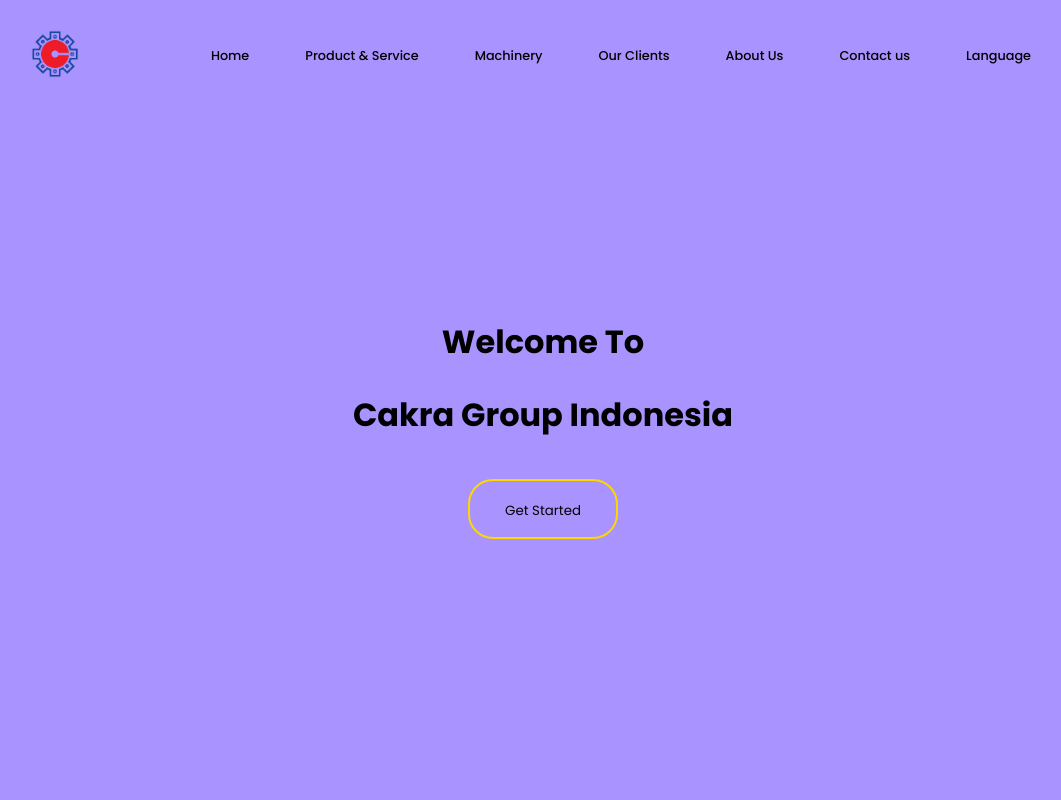
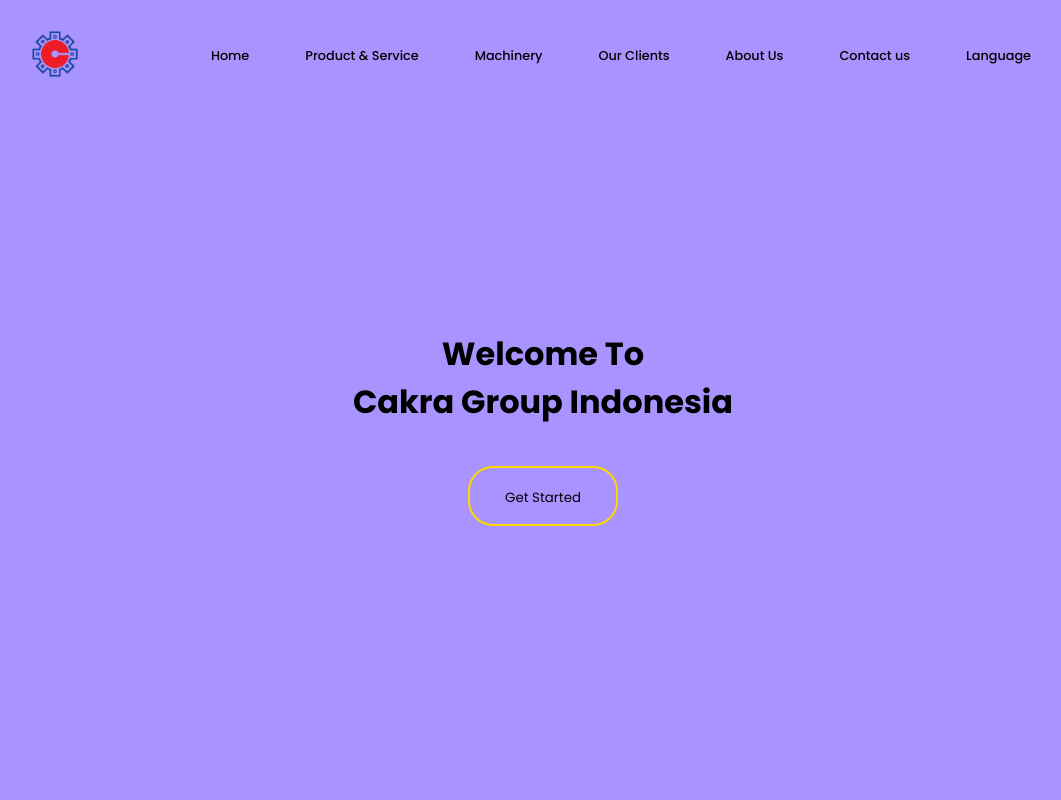
Before and after one commit to jonathanb923/cakra-perkasa, a React (Create React App) app: page / in a window 1280 px wide. Shown: the top 800 px of the page, without its empty margins (97-1158 px from the left). Built offline with nearby package versions, Linux system fonts and the light colour scheme.

Commit message:
Feedback

```diff
--- a/src/App.css
+++ b/src/App.css
@@ -7,8 +7,22 @@
     width: 100%;
     height: 100%;
 }
+
+.container {
+    display: block;
+    background-color: white;
+    align-items: center;
+    width: calc(100% - 3rem);
+    max-width: 1100px;
+    margin: 0 auto;
+}
+
 .main_navbar{
+    position: relative;
+    display: flex;
+    flex-direction: column;
     height: 100vh;
+    width: 100vw;
     background-color: #a993fe;
 }
 
--- a/src/pages/Home/Home.jsx
+++ b/src/pages/Home/Home.jsx
@@ -10,7 +10,6 @@
         <div className="sect">
           <div className="sect_content">
             <h1>Welcome To </h1>
-                <br />
             <h1>Cakra Group Indonesia</h1>
           </div>
           <button className="get-started" onClick={() => {
```
Lines whose indentation alone changed are shown as unchanged.
